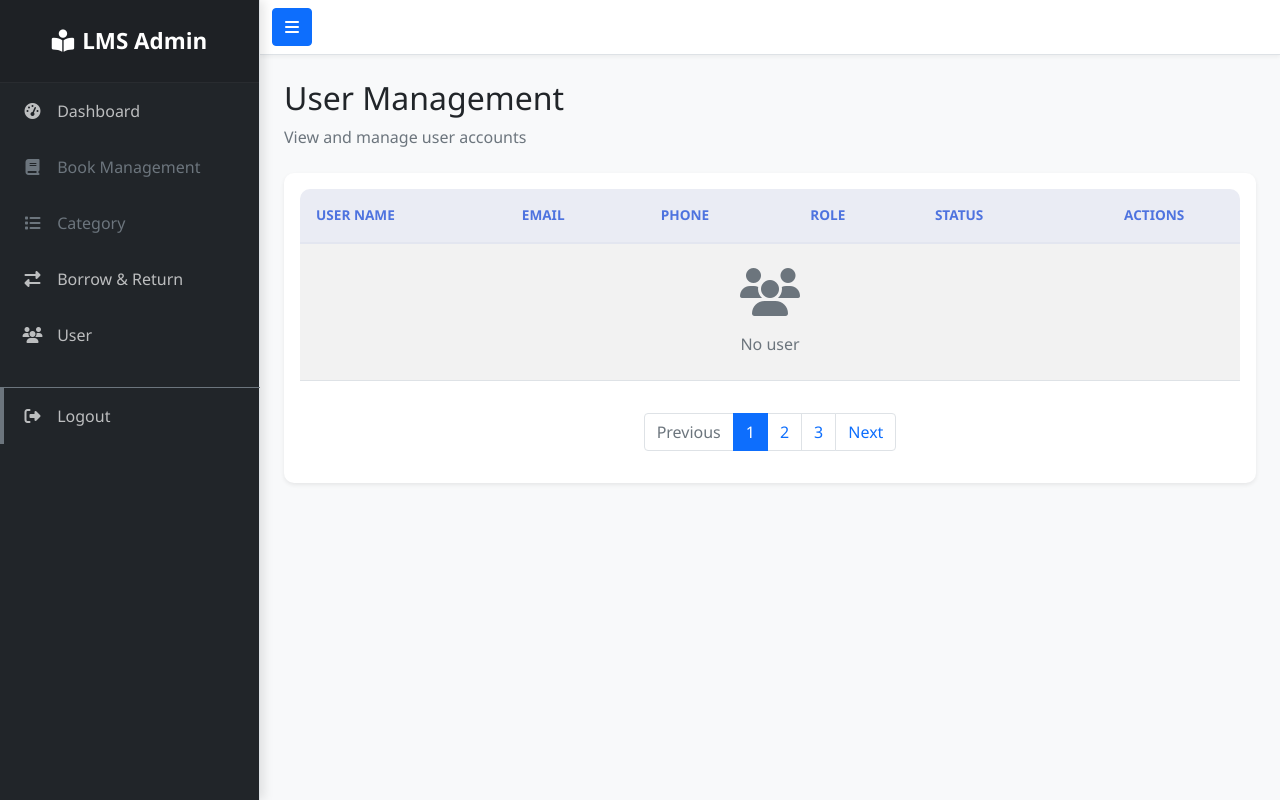
After one commit to VIP-lacland/library-management-system, a PHP site: page /admin/users/user-management.php in a window 1280 px wide. The commit adds this page. Run offline with PHP 8.4, Linux system fonts and the light colour scheme; data that the repository does not hold is empty.

Commit message:
feat(reader): add reader table and implement list, block/unblock functionality

```diff
--- a/app/controllers/AuthController.php
+++ b/app/controllers/AuthController.php
@@ -32,6 +32,12 @@ class AuthController extends Controller
         //validate input
         if (!$user || $password !== $user['password']) {
             $this->setFlash('error', 'Invalid email or password');
+            $this->redirect(url('index.php?action=login'));
+            exit;
+        }
+
+        if ($user['role'] == 'reader' && $user['status'] != 'active') {
+            $this->setFlash('error', 'Your account is blocked');
             $this->redirect(url('index.php?action=login'));
             exit;
         }
--- a/app/views/admin/components/sidebar.php
+++ b/app/views/admin/components/sidebar.php
@@ -0,0 +1,40 @@
+<?php
+if (!defined('BASE_URL')) {
+    require_once __DIR__ . '../../../../config/config.php';
+}
+?>
+<!DOCTYPE html>
+<html lang="en">
+<head>
+    <meta charset="UTF-8">
+    <meta name="viewport" content="width=device-width, initial-scale=1.0">
+    <title>Document</title>
+</head>
+<body>
+    <div class="border-end bg-dark" id="sidebar-wrapper">
+        <div class="sidebar-heading text-white"><i class="fas fa-book-reader me-2"></i>LMS Admin</div>
+        <div class="list-group list-group-flush">
+            <a class="list-group-item list-group-item-action p-3 <?= $act === 'dashboard' ? 'active' : '' ?>" href="admin.php?action=dashboard">
+                <i class="fas fa-tachometer-alt me-2"></i> Dashboard
+            </a>
+            <a class="list-group-item list-group-item-action p-3 text-muted" href="#" onclick="return false;" style="cursor: not-allowed;">
+                <i class="fas fa-book me-2"></i> Book Management
+            </a>
+            <a class="list-group-item list-group-item-action p-3 text-muted" href="#" onclick="return false;" style="cursor: not-allowed;">
+                <i class="fas fa-list me-2"></i> Category
+            </a>
+            <!-- Active nếu action bắt đầu bằng 'borrow' (borrow-list, borrow-requests,...) -->
+            <a class="list-group-item list-group-item-action p-3 <?= strpos($act, 'borrow') === 0 ? 'active' : '' ?>" href="admin.php?action=borrow-list">
+                <i class="fas fa-exchange-alt me-2"></i> Borrow & Return
+            </a>
+            <a class="list-group-item list-group-item-action p-3" href="admin.php?action=users">
+                <i class="fas fa-users me-2"></i> User
+            </a>
+            <a class="list-group-item list-group-item-action p-3 mt-4 border-top border-secondary" href="index.php?action=logout">
+                <i class="fas fa-sign-out-alt me-2"></i> Logout
+            </a>
+        </div>
+    </div>
+</body>
+
+</html>
--- /dev/null
+++ b/app/views/admin/users/user-management.php
@@ -0,0 +1,170 @@
+<?php
+require_once __DIR__ . '../../../../config/config.php';
+?>
+<!DOCTYPE html>
+<html lang="en">
+
+<head>
+    <meta charset="UTF-8">
+    <meta name="viewport" content="width=device-width, initial-scale=1.0">
+    <link href="https://cdn.jsdelivr.net/npm/bootstrap@5.1.3/dist/css/bootstrap.min.css" rel="stylesheet">
+    <link rel="stylesheet" href="https://cdnjs.cloudflare.com/ajax/libs/font-awesome/6.4.0/css/all.min.css">
+    <link rel="stylesheet" href="<?= asset('css/admin_dashboard.css') ?>">
+    <link rel="stylesheet" href="<?= asset('css/admin.css') ?>">
+    <title>User Management</title>
+</head>
+
+<body>
+    <div class="d-flex" id="wrapper">
+
+        <?php require_once __DIR__ . '../../components/sidebar.php'; ?>
+
+        <div id="page-content-wrapper">
+            <nav class="navbar navbar-expand-lg navbar-light bg-light border-bottom">
+                <div class="container-fluid">
+                    <button class="btn btn-primary" id="sidebarToggle"><i class="fas fa-bars"></i></button>
+                </div>
+            </nav>
+
+            <div class="container-fluid px-4">
+                <h2 class="mb-2 mt-4">User Management</h2>
+                <p class="text-muted mb-4">View and manage user accounts</p>
+
+                <!-- Flash Messages -->
+                <?php if (isset($message) && !empty($message)): ?>
+                    <div class="alert alert-<?= $message_type === 'success' ? 'success' : 'danger' ?> alert-dismissible fade show" role="alert">
+                        <i class="fas fa-<?= $message_type === 'success' ? 'check-circle' : 'exclamation-circle' ?> me-2"></i>
+                        <?= htmlspecialchars($message) ?>
+                        <button type="button" class="btn-close" data-bs-dismiss="alert" aria-label="Close"></button>
+                    </div>
+                <?php endif; ?>
+
+                <div class="card shadow-sm">
+                    <div class="card-body">
+                        <div class="table-responsive">
+                            <table class="table table-hover table-striped align-middle">
+                                <thead class="table-dark">
+                                    <tr>
+                                        <th scope="col">User Name</th>
+                                        <th scope="col">Email</th>
+                                        <th scope="col">Phone</th>
+                                        <th scope="col">Role</th>
+                                        <th scope="col">Status</th>
+                                        <th scope="col" class="text-center">Actions</th>
+                                    </tr>
+                                </thead>
+                                <tbody>
+                                    <?php if (empty($users)): ?>
+                                        <tr>
+                                            <td colspan="6" class="text-center py-4 text-muted">
+                                                <i class="fas fa-users fa-3x mb-3 d-block"></i>
+                                                <p class="mb-0">No user</p>
+                                            </td>
+                                        </tr>
+                                    <?php else: ?>
+                                        <?php foreach ($users as $user): ?>
+                                            <tr>
+                                                <td>
+                                                    <i class="fas fa-user-circle me-2 text-secondary"></i>
+                                                    <?= htmlspecialchars($user['name']) ?>
+                                                </td>
+                                                <td><?= htmlspecialchars($user['email']) ?></td>
+                                                <td><?= htmlspecialchars($user['phone'] ?? 'N/A') ?></td>
+                                                <td>
+                                                    <span class="badge bg-<?= $user['role'] === 'admin' ? 'primary' : 'secondary' ?>">
+                                                        <?= $user['role'] === 'admin' ? 'Admin' : 'Reader' ?>
+                                                    </span>
+                                                </td>
+                                                <td>
+                                                    <span class="badge bg-<?= $user['status'] === 'active' ? 'success' : 'danger' ?>">
+                                                        <i class="fas fa-<?= $user['status'] === 'active' ? 'check-circle' : 'ban' ?> me-1"></i>
+                                                        <?= $user['status'] === 'active' ? 'Active' : 'Blocked' ?>
+                                                    </span>
+                                                </td>
+                                                <td class="text-center">
+                                                    <?php
+
+                                                    $isAdmin = $user['role'] === 'admin';
+                                                    ?>
+
+                                                    <?php if (!$isAdmin): ?>
+
+                                                        <?php if ($user['status'] === 'active'): ?>
+                                                            <!-- Block Button -->
+                                                            <form method="POST" action="admin.php?action=blockUser" style="display: inline;">
+                                                                <input type="hidden" name="user_id" value="<?= $user['user_id'] ?>">
+                                                                <button type="submit" class="btn btn-sm btn-danger"
+                                                                        onclick="return confirm('Bạn có chắc muốn chặn người dùng <?= htmlspecialchars($user['name']) ?>?')"
+                                                                        title="Block User">
+                                                                    <i class="fas fa-ban me-1"></i>Block
+                                                                </button>
+                                                            </form>
+                                                        <?php else: ?>
+                                                            <!-- Unblock Button -->
+                                                            <form method="POST" action="admin.php?action=unblockUser" style="display: inline;">
+                                                                <input type="hidden" name="user_id" value="<?= $user['user_id'] ?>">
+                                                                <button type="submit" class="btn btn-sm btn-success"
+                                                                        onclick="return confirm('Bạn có chắc muốn mở chặn người dùng <?= htmlspecialchars($user['name']) ?>?')"
+                                                                        title="Unblock User">
+                                                                    <i class="fas fa-check-circle me-1"></i>Unblock
+                                                                </button>
+                                                            </form>
+                                                        <?php endif; ?>
+                                                    <?php else: ?>
+                                                        <!-- Badge cho tài khoản Admin -->
+                                                        <span class="badge bg-warning text-dark">
+                                                            <i class="fas fa-shield-alt me-1"></i>Protected
+                                                        </span>
+                                                    <?php endif; ?>
+                                                </td>
+                                            </tr>
+                                        <?php endforeach ?>
+                                    <?php endif; ?>
+                                </tbody>
+                            </table>
+                        </div>
+
+                        <!-- Pagination -->
+                        <nav aria-label="Page navigation" class="mt-3">
+                            <ul class="pagination justify-content-center">
+                                <li class="page-item disabled">
+                                    <a class="page-link" href="#" tabindex="-1">Previous</a>
+                                </li>
+                                <li class="page-item active"><a class="page-link" href="#">1</a></li>
+                                <li class="page-item"><a class="page-link" href="#">2</a></li>
+                                <li class="page-item"><a class="page-link" href="#">3</a></li>
+                                <li class="page-item">
+                                    <a class="page-link" href="#">Next</a>
+                                </li>
+                            </ul>
+                        </nav>
+                    </div>
+                </div>
+            </div>
+        </div>
+    </div>
+
+    <script src="https://cdn.jsdelivr.net/npm/bootstrap@5.1.3/dist/js/bootstrap.bundle.min.js"></script>
+    <script>
+        window.addEventListener('DOMContentLoaded', event => {
+            const sidebarToggle = document.body.querySelector('#sidebarToggle');
+            if (sidebarToggle) {
+                sidebarToggle.addEventListener('click', event => {
+                    event.preventDefault();
+                    document.body.classList.toggle('sb-sidenav-toggled');
+                });
+            }
+        });
+
+        // Auto dismiss alerts after 5 seconds
+        const alerts = document.querySelectorAll('.alert');
+        alerts.forEach(alert => {
+            setTimeout(() => {
+                const bsAlert = new bootstrap.Alert(alert);
+                bsAlert.close();
+            }, 5000);
+        });
+    </script>
+</body>
+
+</html>
--- /dev/null
+++ b/public/css/admin_dashboard.css
@@ -0,0 +1,165 @@
+:root {
+    --sidebar-width: 260px;
+    --sidebar-bg: #2c3e50;
+    --sidebar-color: #ecf0f1;
+    --sidebar-active-bg: #34495e;
+    --primary-color: #3498db;
+    --accent-color: #e74c3c;
+    --body-bg: #f8f9fa;
+}
+
+body {
+    overflow-x: hidden;
+    background-color: var(--body-bg);
+    font-family: 'Segoe UI', Roboto, 'Helvetica Neue', Arial, sans-serif;
+}
+
+/* --- Layout Wrapper --- */
+#wrapper {
+    display: flex;
+    width: 100%;
+    align-items: stretch;
+}
+
+/* --- Sidebar Styling --- */
+#sidebar-wrapper {
+    min-height: 100vh;
+    width: var(--sidebar-width);
+    margin-left: 0;
+    background-color: var(--sidebar-bg);
+    color: var(--sidebar-color);
+    transition: margin 0.25s ease-out;
+    box-shadow: 4px 0 10px rgba(0,0,0,0.1);
+    z-index: 1000;
+}
+
+#sidebar-wrapper .sidebar-heading {
+    padding: 1.5rem 1.25rem;
+    font-size: 1.4rem;
+    font-weight: bold;
+    text-align: center;
+    background: rgba(0,0,0,0.1);
+    border-bottom: 1px solid rgba(255,255,255,0.05);
+    color: #fff;
+}
+
+#sidebar-wrapper .list-group {
+    width: var(--sidebar-width);
+}
+
+#sidebar-wrapper .list-group-item {
+    background-color: transparent;
+    color: rgba(255, 255, 255, 0.7);
+    border: none;
+    padding: 1rem 1.5rem;
+    font-size: 1rem;
+    transition: all 0.3s ease;
+    border-left: 4px solid transparent;
+}
+
+#sidebar-wrapper .list-group-item:hover {
+    background-color: rgba(255, 255, 255, 0.05);
+    color: #fff;
+    padding-left: 1.75rem; /* Hiệu ứng trượt nhẹ khi hover */
+}
+
+#sidebar-wrapper .list-group-item.active {
+    background-color: var(--sidebar-active-bg);
+    color: #fff;
+    border-left-color: var(--primary-color);
+    font-weight: 600;
+}
+
+#sidebar-wrapper .list-group-item i {
+    width: 25px;
+    text-align: center;
+}
+
+/* --- Page Content --- */
+#page-content-wrapper {
+    width: 100%;
+    min-width: 0;
+}
+
+/* --- Toggle Logic --- */
+/* Desktop: Sidebar hiện, toggle sẽ ẩn */
+body.sb-sidenav-toggled #sidebar-wrapper {
+    margin-left: calc(-1 * var(--sidebar-width));
+}
+
+/* Mobile: Sidebar ẩn, toggle sẽ hiện */
+@media (max-width: 768px) {
+    #sidebar-wrapper {
+        margin-left: calc(-1 * var(--sidebar-width));
+    }
+    body.sb-sidenav-toggled #sidebar-wrapper {
+        margin-left: 0;
+    }
+}
+
+/* --- Components Styling --- */
+
+/* Navbar */
+.navbar {
+    box-shadow: 0 2px 4px rgba(0,0,0,0.05);
+    background-color: #fff !important;
+}
+
+/* Cards */
+.card {
+    border: none;
+    border-radius: 10px;
+    box-shadow: 0 0.15rem 1.75rem 0 rgba(58, 59, 69, 0.1);
+    transition: transform 0.2s;
+}
+
+.card:hover {
+    transform: translateY(-3px);
+}
+
+.card-header {
+    background-color: #fff;
+    border-bottom: 1px solid #e3e6f0;
+    font-weight: 700;
+    padding: 1rem 1.25rem;
+}
+
+/* Tables */
+.table-responsive {
+    border-radius: 10px;
+    overflow: hidden;
+}
+
+.table thead th {
+    background-color: #eaecf4;
+    color: #4e73df;
+    border-bottom: 2px solid #e3e6f0;
+    font-weight: 700;
+    text-transform: uppercase;
+    font-size: 0.85rem;
+    padding: 1rem;
+}
+
+.table tbody td {
+    padding: 1rem;
+    vertical-align: middle;
+    color: #5a5c69;
+}
+
+.table-hover tbody tr:hover {
+    background-color: rgba(78, 115, 223, 0.05);
+}
+
+/* Badges */
+.badge {
+    padding: 0.5em 0.75em;
+    font-weight: 600;
+    border-radius: 30px;
+}
+
+/* Buttons */
+.btn-sm {
+    border-radius: 5px;
+    padding: 0.25rem 0.5rem;
+    font-size: 0.875rem;
+}
```
Also changed, not shown: app/controllers/admin/AdminUserController.php (+103 -0 lines), app/models/User.php (+23 -23 lines), app/views/account.php/change-password.php (deleted, +0 -66 lines), app/views/admin/dashboard.php (+95 -3 lines), public/admin.php (+21 -4 lines), public/js/admin.js (+10 -0 lines).
